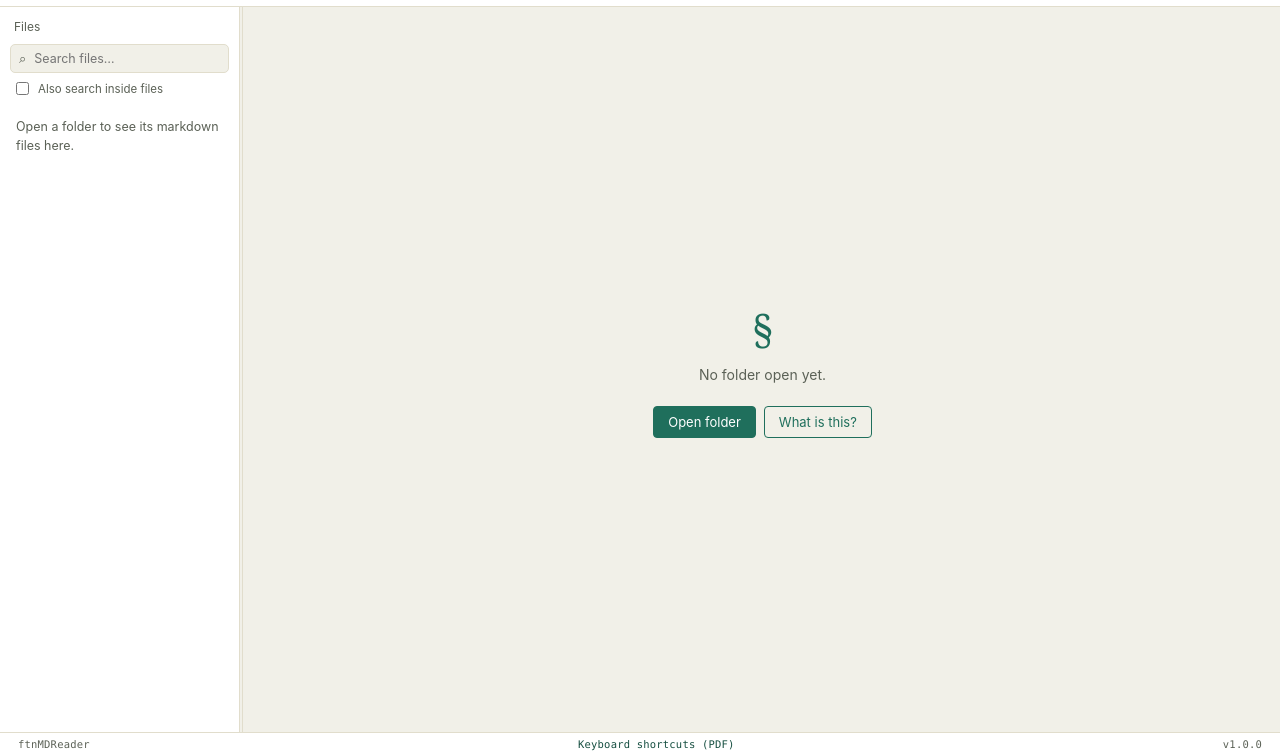
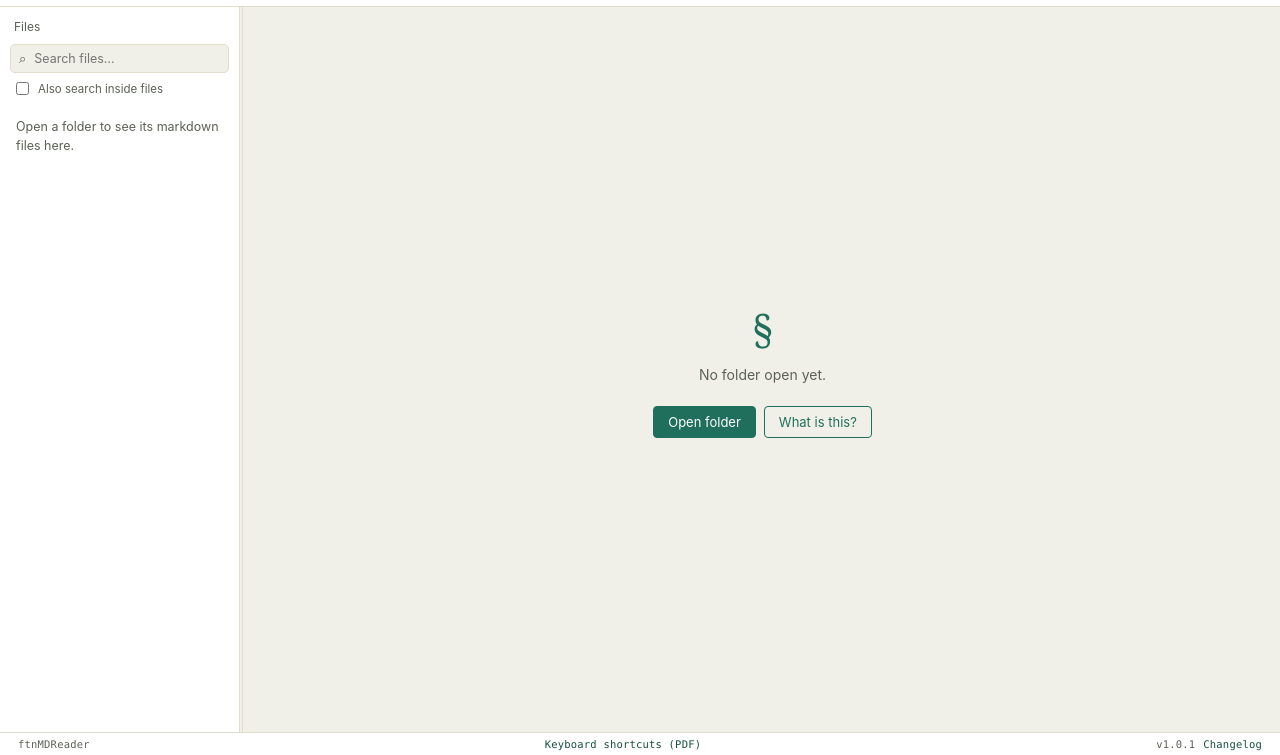
Before and after one commit to afpc1/editor-markdown, a plain HTML site: page index.html in a window 1280 px wide. Shown: the part 45-800 px from the top of the page. Drawn offline with nearby package versions, Linux system fonts and the light colour scheme.

Commit message:
Add Changelog

```diff
--- a/app.js
+++ b/app.js
@@ -10,7 +10,7 @@
 (() => {
   "use strict";
 
-  const APP_VERSION = "1.0.0";
+  const APP_VERSION = "1.0.1";
 
   // ---------- DOM references ----------
 
--- a/index.html
+++ b/index.html
@@ -160,7 +160,10 @@
       <a class="app-footer-link" href="keyboard-shortcuts.pdf" target="_blank" rel="noopener">
         Keyboard shortcuts (PDF)
       </a>
-      <span class="app-footer-version" id="appVersion"></span>
+      <span class="app-footer-version-group">
+        <span class="app-footer-version" id="appVersion"></span>
+        <a class="app-footer-link" href="changelog.txt" target="_blank" rel="noopener">Changelog</a>
+      </span>
     </footer>
   </div>
 
--- a/style.css
+++ b/style.css
@@ -1101,6 +1101,12 @@ dialog::backdrop {
   flex: 1;
   justify-content: center;
 }
+.app-footer-version-group {
+  display: flex;
+  align-items: center;
+  gap: 8px;
+  flex-shrink: 0;
+}
 
 #footerFolderPath {
   overflow: hidden;
```
Also changed, not shown: changelog.txt (added).
